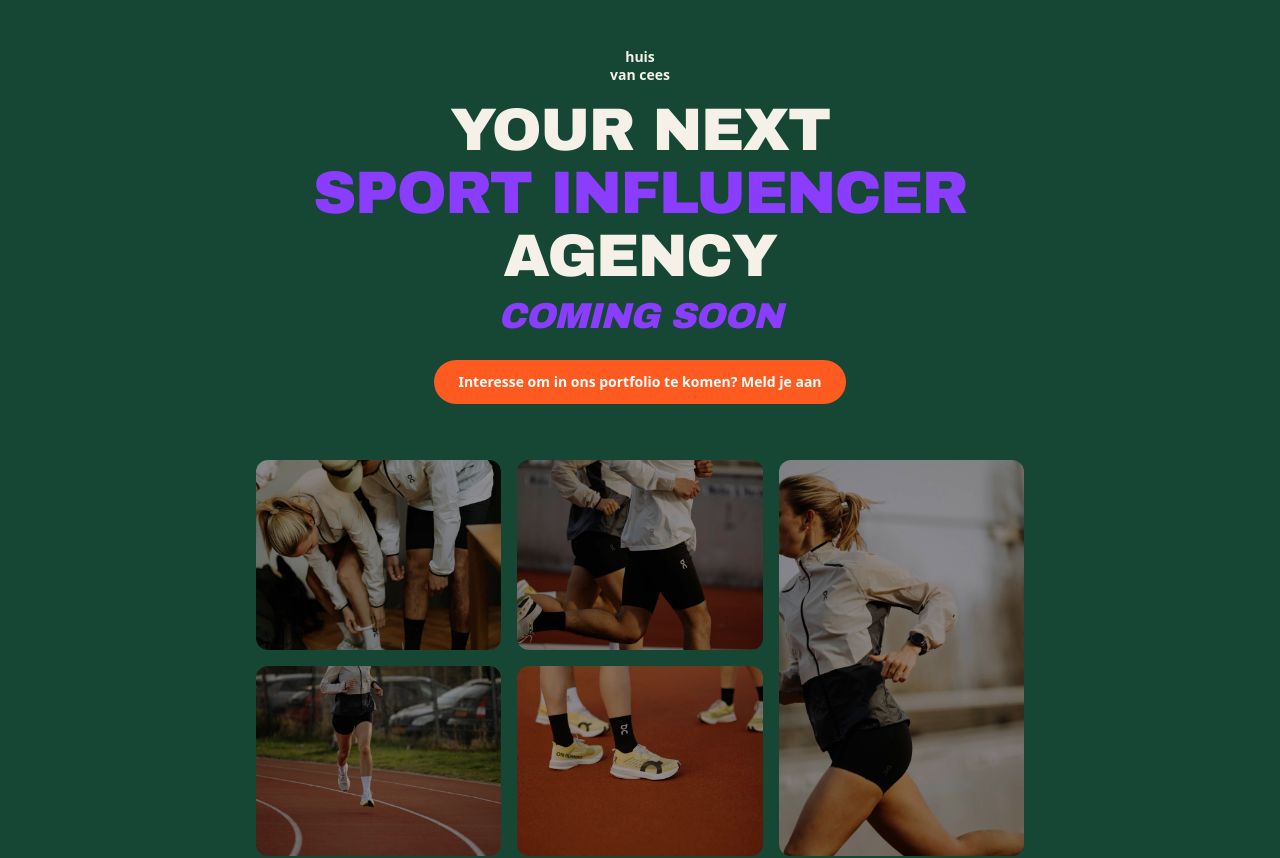
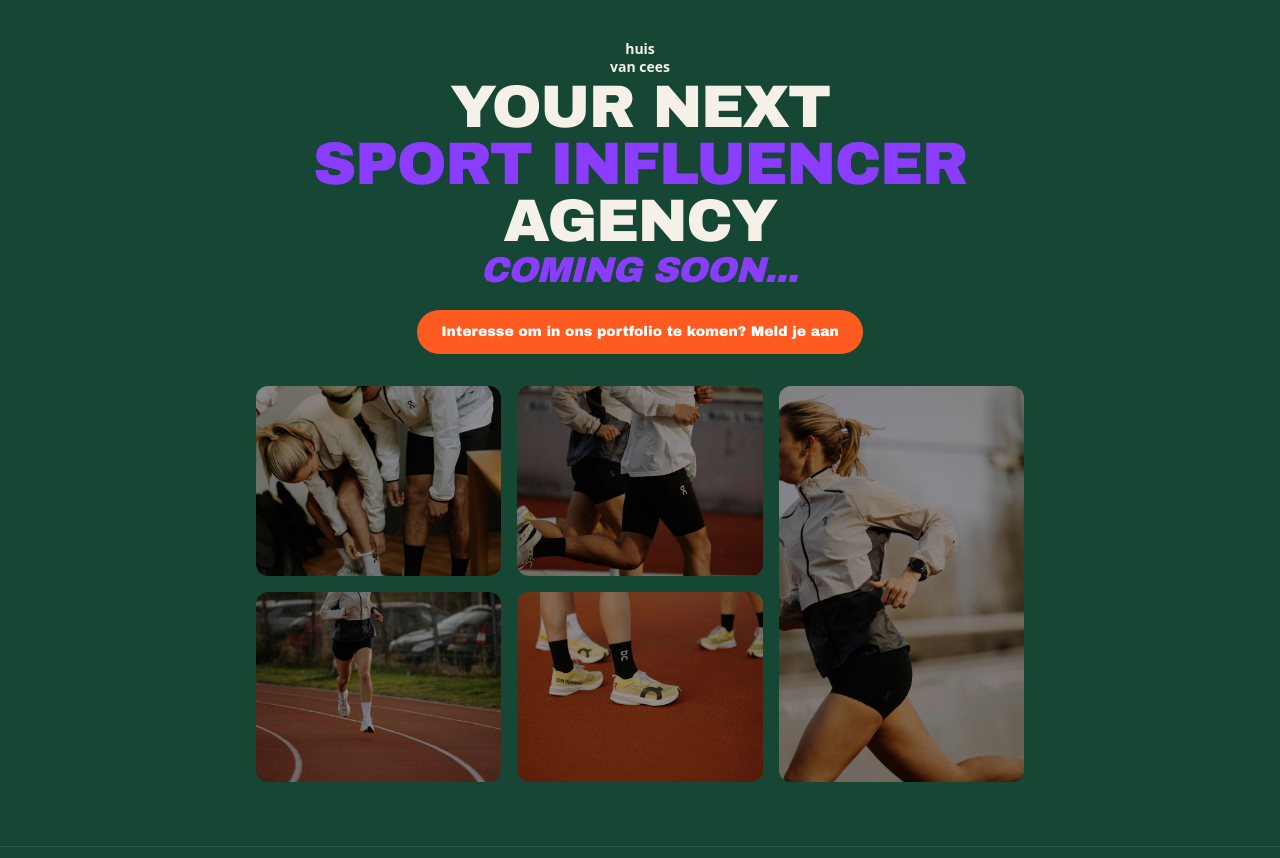
Before and after one commit to charlottetti2026/huis-van-cees, a React (Vite) app: page / in a window 1280 px wide. Shown: the top 858 px of the page. Built offline with nearby package versions, Linux system fonts and the light colour scheme.

Commit message:
Coming soon getypt met ..., knop in blokletter-font, foto's vanuit verschillende kanten, tekst dichter op elkaar

```diff
--- a/src/App.tsx
+++ b/src/App.tsx
@@ -5,16 +5,25 @@ const ORANGE = '#FF5A1F'
 const GREEN = '#154734'
 const PURPLE = '#8B3DFF'
 
+const FROM_CLASSES = {
+  top: '-translate-y-10',
+  bottom: 'translate-y-10',
+  left: '-translate-x-10',
+  right: 'translate-x-10',
+}
+
 function Reveal({
   children,
   className = '',
   style,
   duration = 700,
+  from = 'bottom',
 }: {
   children: React.ReactNode
   className?: string
   style?: React.CSSProperties
   duration?: number
+  from?: 'top' | 'bottom' | 'left' | 'right'
 }) {
   const ref = useRef<HTMLDivElement>(null)
   const [visible, setVisible] = useState(false)
@@ -40,7 +49,7 @@ function Reveal({
       ref={ref}
       style={{ ...style, transitionDuration: `${duration}ms` }}
       className={`transition-all ease-out ${
-        visible ? 'translate-y-0 opacity-100' : 'translate-y-10 opacity-0'
+        visible ? 'translate-x-0 translate-y-0 opacity-100' : `${FROM_CLASSES[from]} opacity-0`
       } ${className}`}
     >
       {children}
@@ -48,10 +57,25 @@ function Reveal({
   )
 }
 
+function useTypewriter(text: string, speed = 90) {
+  const [count, setCount] = useState(0)
+
+  useEffect(() => {
+    if (count >= text.length) return
+    const t = setTimeout(() => setCount((c) => c + 1), speed)
+    return () => clearTimeout(t)
+    // eslint-disable-next-line react-hooks/exhaustive-deps
+  }, [count])
+
+  return { typed: text.slice(0, count), done: count >= text.length }
+}
+
 function Hero() {
+  const { typed, done } = useTypewriter('Coming soon...')
+
   return (
     <section
-      className="flex flex-col items-center px-6 pt-12 pb-16 text-center"
+      className="flex flex-col items-center px-6 pt-10 pb-16 text-center"
       style={{ backgroundColor: GREEN, color: OFF_WHITE }}
     >
       <p className="text-sm leading-tight font-bold lowercase">
@@ -59,7 +83,7 @@ function Hero() {
         <br />
         van cees
       </p>
-      <h1 className="font-display mt-4 max-w-3xl text-4xl leading-[1.05] tracking-tight uppercase sm:text-6xl">
+      <h1 className="font-display mt-1 max-w-3xl text-4xl leading-[0.95] tracking-tight uppercase sm:text-6xl">
         Your next
         <br />
         <span style={{ color: PURPLE }}>Sport influencer</span>
@@ -67,14 +91,17 @@ function Hero() {
         Agency
       </h1>
       <p
-        className="font-display mt-2 text-3xl tracking-tight uppercase italic sm:text-4xl"
+        className="font-display mt-0 text-3xl tracking-tight uppercase italic sm:text-4xl"
         style={{ color: PURPLE }}
       >
-        Coming soon
+        {typed}
+        <span className={`inline-block w-[0.06em] ${done ? 'opacity-0' : 'animate-pulse'}`}>
+          |
+        </span>
       </p>
       <button
         type="button"
-        className="mt-6 rounded-full px-6 py-3 text-sm font-semibold text-white transition hover:brightness-110"
+        className="font-display mt-5 rounded-full px-6 py-3 text-sm normal-case text-white transition hover:brightness-110"
         style={{ backgroundColor: ORANGE }}
       >
         Interesse om in ons portfolio te komen? Meld je aan
@@ -103,15 +130,23 @@ function FlyInPhotos() {
     'col-span-1 row-span-1',
     'col-span-1 row-span-1',
   ]
+  const directions: Array<'top' | 'bottom' | 'left' | 'right'> = [
+    'left',
+    'top',
+    'right',
+    'bottom',
+    'left',
+  ]
 
   return (
-    <div className="mt-14 grid w-full max-w-3xl auto-rows-[150px] grid-cols-3 gap-3 sm:auto-rows-[190px] sm:gap-4">
+    <div className="mt-8 grid w-full max-w-3xl auto-rows-[150px] grid-cols-3 gap-3 sm:auto-rows-[190px] sm:gap-4">
       {FLY_IN_PHOTOS.map((src, i) => (
         <Reveal
           key={src}
           className={layout[i]}
           style={{ transitionDelay: `${i * 90}ms` }}
-          duration={400}
+          duration={500}
+          from={directions[i]}
         >
           <img
             src={src}
```
